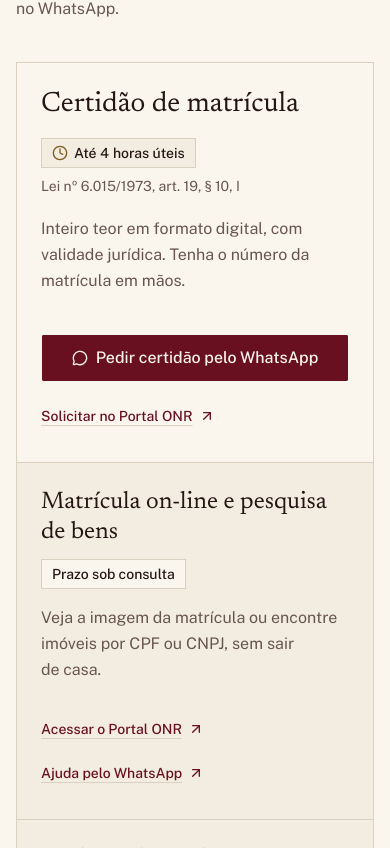
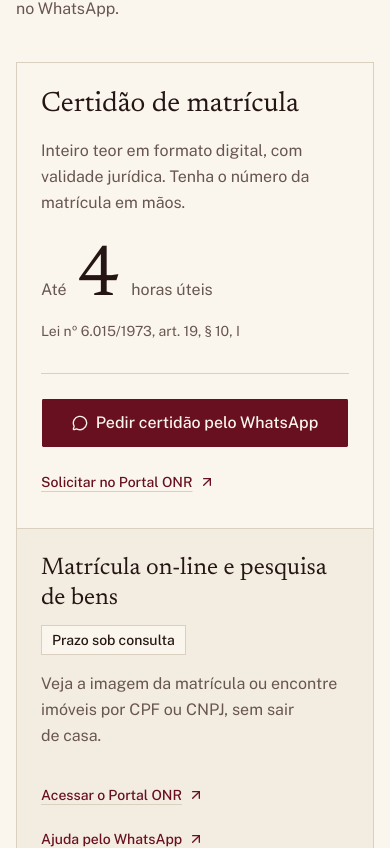
Before and after one commit to root-mwteus/cartorio-project, a Next.js app: page / in a window 390 px wide. Shown: the part 1336-2184 px from the top of the page. Built offline with nearby package versions, Linux system fonts and the light colour scheme; no server answers.

Commit message:
fix(ui): refina bento grid, resolve quebras de linha e ajusta responsividade em 320px
Co-Authored-By: Claude Opus 5.5 <noreply@anthropic.com>

```diff
--- a/src/components/sections/contact-section.tsx
+++ b/src/components/sections/contact-section.tsx
@@ -28,7 +28,7 @@ export function ContactSection() {
           dia útil.
         </p>
 
-        <div className="mt-10 grid gap-10 sm:mt-14 lg:grid-cols-[minmax(0,7fr)_minmax(0,5fr)] lg:gap-16">
+        <div className="mt-10 grid grid-cols-[minmax(0,1fr)] gap-10 sm:mt-14 lg:grid-cols-[minmax(0,7fr)_minmax(0,5fr)] lg:gap-16">
           <div>
             <h3 className="font-serif text-2xl font-medium text-foreground">
               Ficha da serventia
--- a/src/components/sections/services-bento.tsx
+++ b/src/components/sections/services-bento.tsx
@@ -66,20 +66,24 @@ export function ServicesBento() {
             <h3 className="font-serif text-[clamp(1.75rem,3vw,2.5rem)] font-normal leading-tight text-foreground">
               Certidão de matrícula
             </h3>
-            <p className="mt-4 flex flex-wrap items-center gap-x-3 gap-y-2">
-              <span className={`${badge} bg-linen`}>
-                <Clock className="h-4 w-4 text-gold-text" aria-hidden="true" />
-                {deadlineText(certidaoMatricula)}
-              </span>
-              <span className="text-sm text-ink-muted">{certidaoMatricula.basis}</span>
-            </p>
-            <p className="mt-5 max-w-[46ch] text-pretty leading-relaxed text-ink-muted">
+            <p className="mt-4 max-w-[46ch] text-pretty leading-relaxed text-ink-muted">
               Inteiro teor em formato digital, com validade jurídica. Tenha o número da matrícula
               em mãos.
             </p>
-            <div className="mt-auto flex flex-col gap-3 pt-10 sm:flex-row sm:items-center sm:gap-6">
+            <div className="mt-8 lg:mt-auto lg:pt-12">
+              <p className="flex items-baseline gap-3 text-ink-muted">
+                <span>{certidaoMatricula.prefix}</span>
+                <span className="font-serif text-[clamp(4.5rem,9vw,8rem)] leading-[0.85] tabular-nums text-foreground">
+                  {certidaoMatricula.from}
+                </span>
+                <span>{certidaoMatricula.unit}</span>
+              </p>
+              <p className="mt-3 text-sm text-ink-muted">{certidaoMatricula.basis}</p>
+            </div>
+            <div className="mt-8 flex flex-col gap-3 border-t border-rule pt-6 sm:flex-row sm:items-center sm:gap-6">
               <Button
                 size="lg"
+                className="h-auto min-h-12 shrink whitespace-normal py-3 text-center"
                 nativeButton={false}
                 render={
                   <a href={whatsappLink(messages.certidao)} target="_blank" rel="noopener noreferrer">
@@ -148,7 +152,7 @@ export function ServicesBento() {
           </article>
 
           <article
-            className={`${cell} bg-wine-deep text-paper lg:col-span-12 lg:grid lg:grid-cols-[minmax(0,1fr)_minmax(0,1fr)] lg:items-end lg:gap-10`}
+            className={`${cell} bg-wine-deep text-paper lg:col-span-12 lg:grid lg:grid-cols-[minmax(0,3fr)_minmax(0,2fr)] lg:items-end lg:gap-10`}
           >
             <div>
               <h3 className="font-serif text-xl font-normal text-paper/85">Atendimento pelo WhatsApp</h3>
@@ -156,7 +160,7 @@ export function ServicesBento() {
                 href={siteConfig.whatsappUrl}
                 target="_blank"
                 rel="noopener noreferrer"
-                className="mt-2 inline-block font-serif text-[clamp(2.5rem,6vw,4.5rem)] leading-none tabular-nums text-paper transition-colors hover:text-gold"
+                className="mt-2 inline-block font-serif sm:whitespace-nowrap text-[clamp(2.25rem,6vw,4.5rem)] leading-none tabular-nums text-paper transition-colors hover:text-gold"
               >
                 {siteConfig.whatsappDisplay}
                 <span className="sr-only"> (abre o WhatsApp em nova aba)</span>
```
